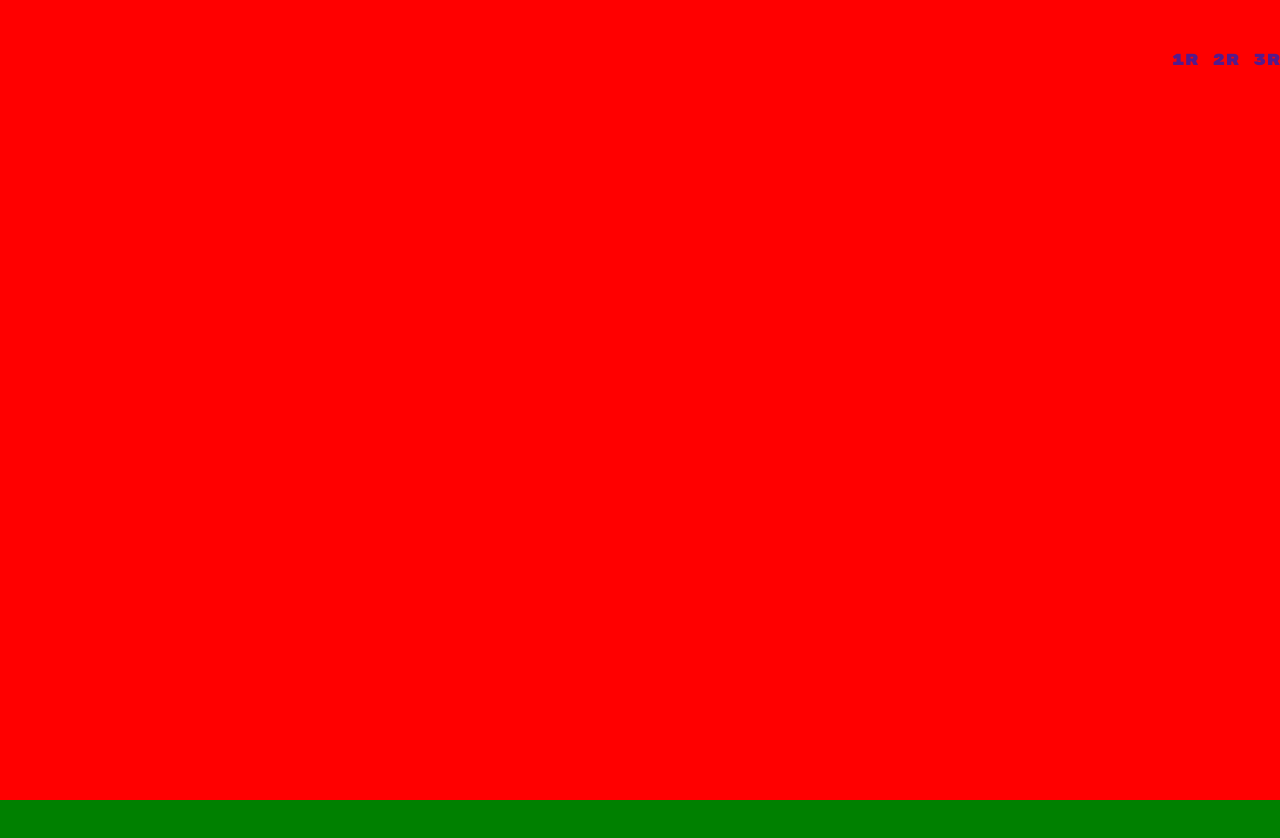
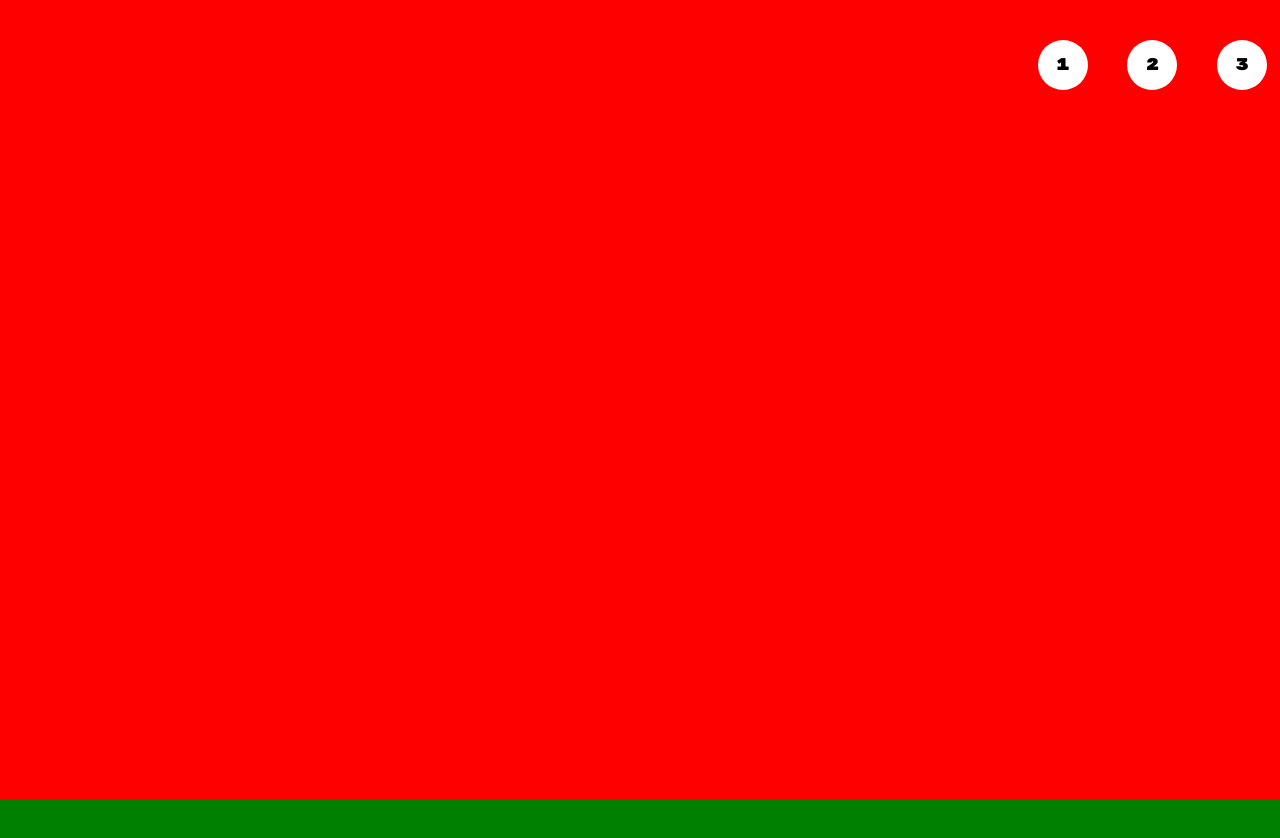
Before and after one commit to BrunoBernardini/htmlcss-shoes, a plain HTML site: page index.html in a window 1280 px wide. Shown: the top 838 px of the page. Drawn offline with Linux system fonts and the light colour scheme.

Commit message:
Migliore formattazione pulsanti navbar (mancano gli effetti in hover e al click).

```diff
--- a/assets/css/style.css
+++ b/assets/css/style.css
@@ -12,11 +12,16 @@
   clear: both;
 }
 
+html{
+  scroll-behavior: smooth;
+}
+
 body{
   font-family: 'Rubik Mono One', sans-serif;
 }
 
 a{
+  color: black;
   text-decoration: none;
 }
 
@@ -25,7 +30,7 @@ a{
 header{
   position: fixed;
   width: 100%;
-  padding-top: 50px;
+  padding-top: 40px;
 }
 
 header nav ul{
@@ -35,6 +40,14 @@ header nav ul{
 
 header nav ul li{
   display: inline-block;
+  width: 50px;
+  height: 50px;
+  line-height: 50px;
+  text-align: center;
+  font-size: 17px;
+  background-color: white;
+  border-radius: 50%;
+  margin: 0 13px;
 }
 
 .box{
--- a/index.html
+++ b/index.html
@@ -14,9 +14,9 @@
   <header>
     <nav>
       <ul>
-        <li><a href="">1r</a></li>
-        <li><a href="">2r</a></li>
-        <li><a href="">3r</a></li>
+        <li><a href="#red">1</a></li>
+        <li><a href="#green">2</a></li>
+        <li><a href="#yellow">3</a></li>
       </ul>
     </nav>
   </header>
```
